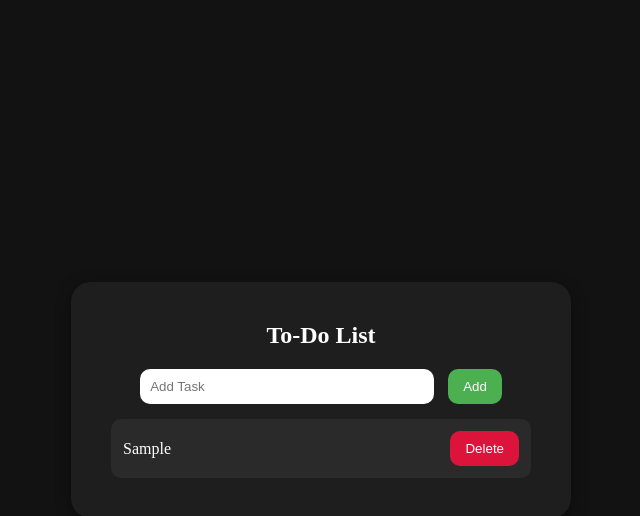
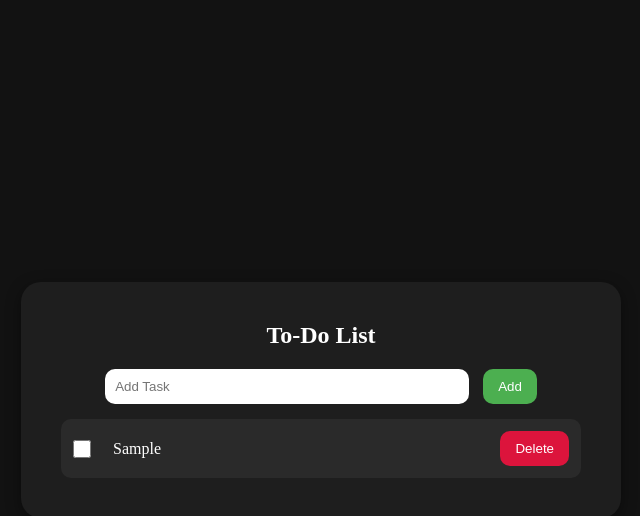
Before and after one commit to Raghav-pixel-hub/to-do-list, a plain HTML site: page index.html in a window 1280 px wide. Both pictures are taken after typing "Sample" into the empty fields and a click on the button "Add". Shown: the whole page, without its empty margins (319-959 px from the left). Drawn offline with Linux system fonts and the light colour scheme.

Commit message:
Added Checkbox

```diff
--- a/script.js
+++ b/script.js
@@ -1,20 +1,55 @@
-const Taskinput = document.getElementById("task")
+// Get references to HTML elements
+const taskInput = document.getElementById("task")
 const taskList = document.getElementById("tasklist")
 
-document.getElementById("add").addEventListener("click",function(){
-    if(Taskinput.value == ""){
+// Run this code when the Add button is clicked
+document.getElementById("add").addEventListener("click", function(){
+
+    // Stop if the input is empty
+    if(taskInput.value == ""){
         return
     }
 
+    // Create a new task item
     const task = document.createElement("li")
+
+    // Create checkbox
+    const checkbox = document.createElement("input")
+    checkbox.type = "checkbox"
+
+    // Create task text
+    const taskText = document.createElement("span")
+    taskText.innerText = taskInput.value
+
+    // Create Delete button
     const deleteButton = document.createElement("button")
     deleteButton.innerText = "Delete"
+
+    // Mark task as completed
+    checkbox.addEventListener("click", function(){
+
+        if(checkbox.checked){
+            taskText.style.textDecoration = "line-through"
+        }
+        else{
+            taskText.style.textDecoration = ""
+        }
+
+    })
+
+    // Delete the task when Delete is clicked
     deleteButton.addEventListener("click", function(){
         task.remove()
     })
 
-    task.innerText = Taskinput.value
+    // Add elements to task in the correct order
+    task.appendChild(checkbox)
+    task.appendChild(taskText)
+    task.appendChild(deleteButton)
+
+    // Add task to the task list
     taskList.appendChild(task)
-    Taskinput.value = ""
-    task.appendChild(deleteButton)
+
+    // Clear input field
+    taskInput.value = ""
 })
--- a/style.css
+++ b/style.css
@@ -23,7 +23,7 @@ body{
     background-color: #1e1e1e;
     padding: 40px;
     border-radius: 20px;
-    width: 500px;
+    width: 600px;
     text-align: center;
     box-shadow: 0px 4px 15px rgba(0,0,0,0.4);
 }
@@ -54,14 +54,19 @@ button:hover{
 
 li{
     margin-top: 15px;
-
     display: flex;
-    justify-content: space-between;
     align-items: center;
+    gap: 12px;
 
     background-color: #2a2a2a;
     padding: 12px;
     border-radius: 10px;
+}
+
+li span{
+    flex: 1;
+    text-align: left;
+    word-break: break-word;
 }
 
 li button{
@@ -69,7 +74,8 @@ li button{
     color: white;
 }
 
-li:hover{
-    transform: translateY(-2px);
-    transition: 0.3s;
+li input[type="checkbox"]{
+    width: 18px;
+    height: 18px;
+    cursor: pointer;
 }
```
